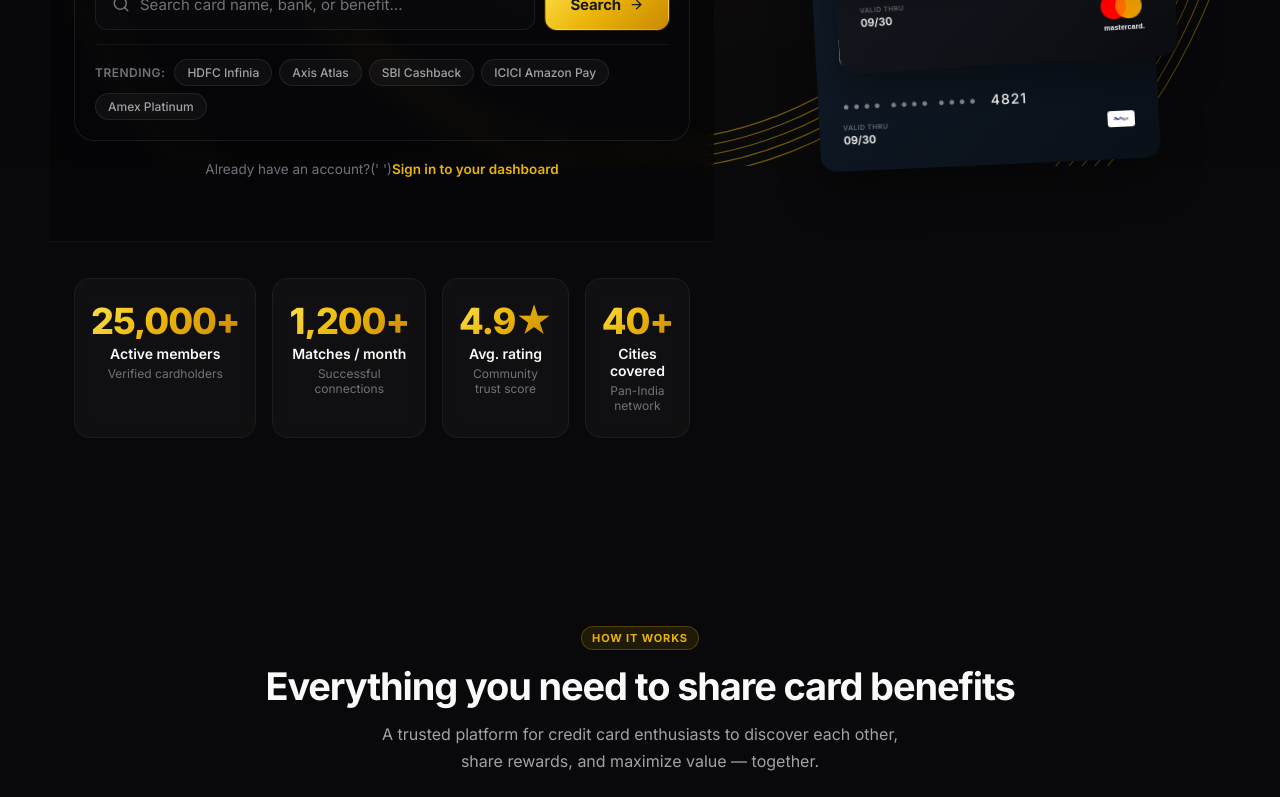
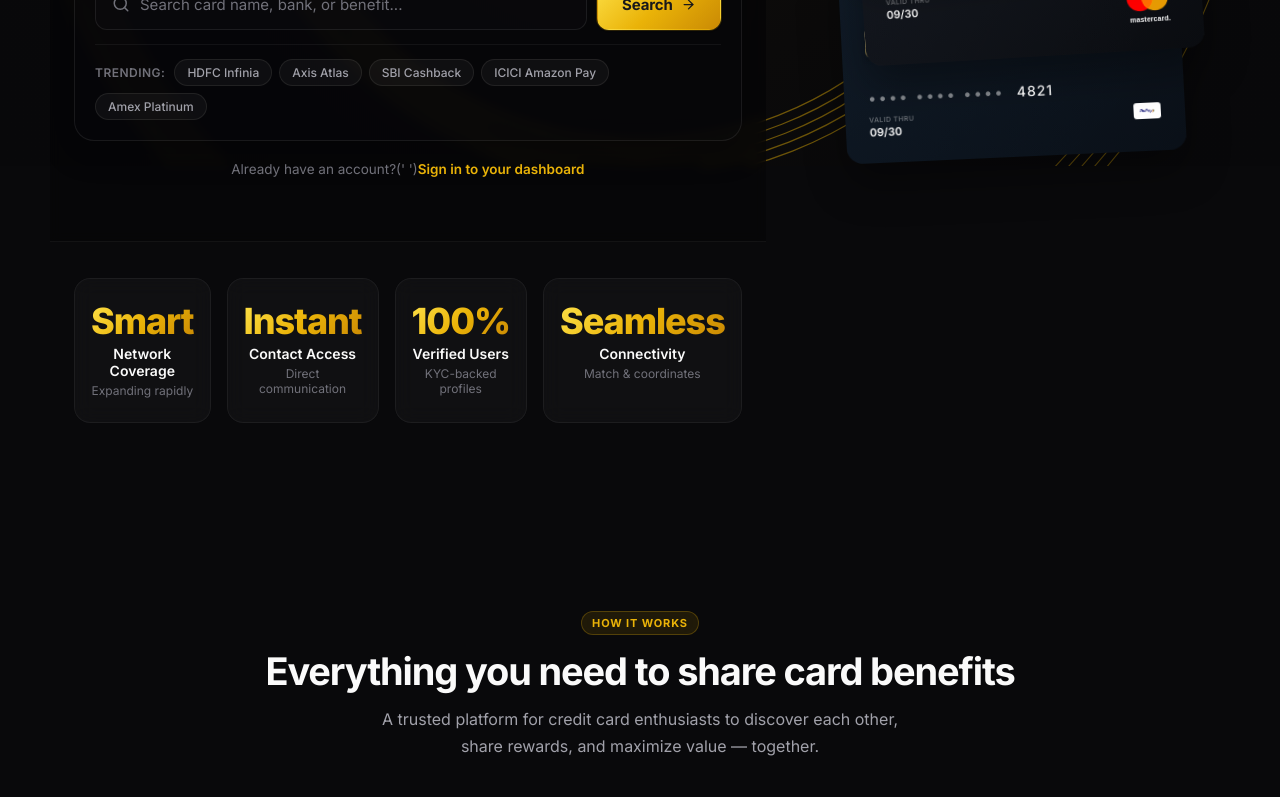
Before and after one commit to subhagittu/cardkin, a React (Vite) app in the folder frontend/: page / in a window 1280 px wide. Shown: the part 634-1431 px from the top of the page. Built offline with nearby package versions, Linux system fonts and the light colour scheme.

Commit message:
Stats.jsx Phase-I changes

```diff
--- a/frontend/src/components/Stats.jsx
+++ b/frontend/src/components/Stats.jsx
@@ -2,10 +2,10 @@
 import './Stats.css';
 
 const STATS = [
-    { value: '25,000+', label: 'Active members', sub: 'Verified cardholders' },
-    { value: '1,200+', label: 'Matches / month', sub: 'Successful connections' },
-    { value: '4.9★', label: 'Avg. rating', sub: 'Community trust score' },
-    { value: '40+', label: 'Cities covered', sub: 'Pan-India network' },
+    { value: 'Smart', label: 'Network Coverage', sub: 'Expanding rapidly' },
+    { value: 'Instant', label: 'Contact Access', sub: 'Direct communication' },
+    { value: '100%', label: 'Verified Users', sub: 'KYC-backed profiles' },
+    { value: 'Seamless', label: 'Connectivity', sub: 'Match & coordinates' },
 ];
 
 export default function Stats() {
```
